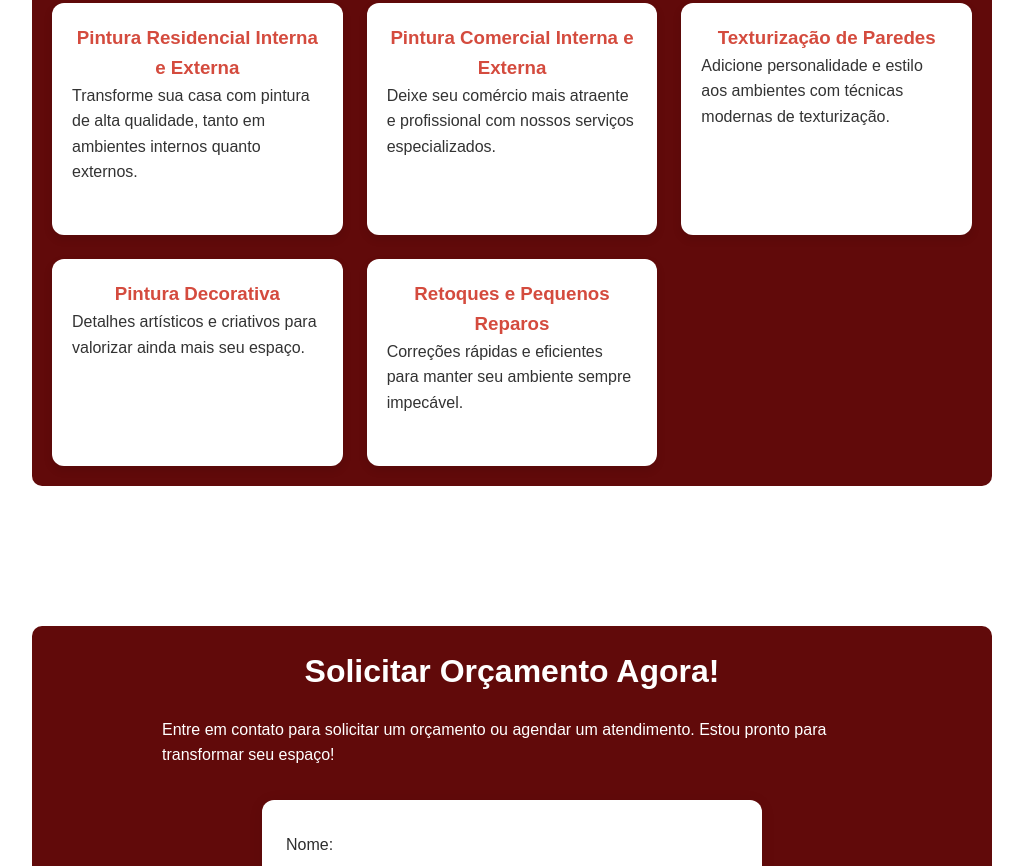
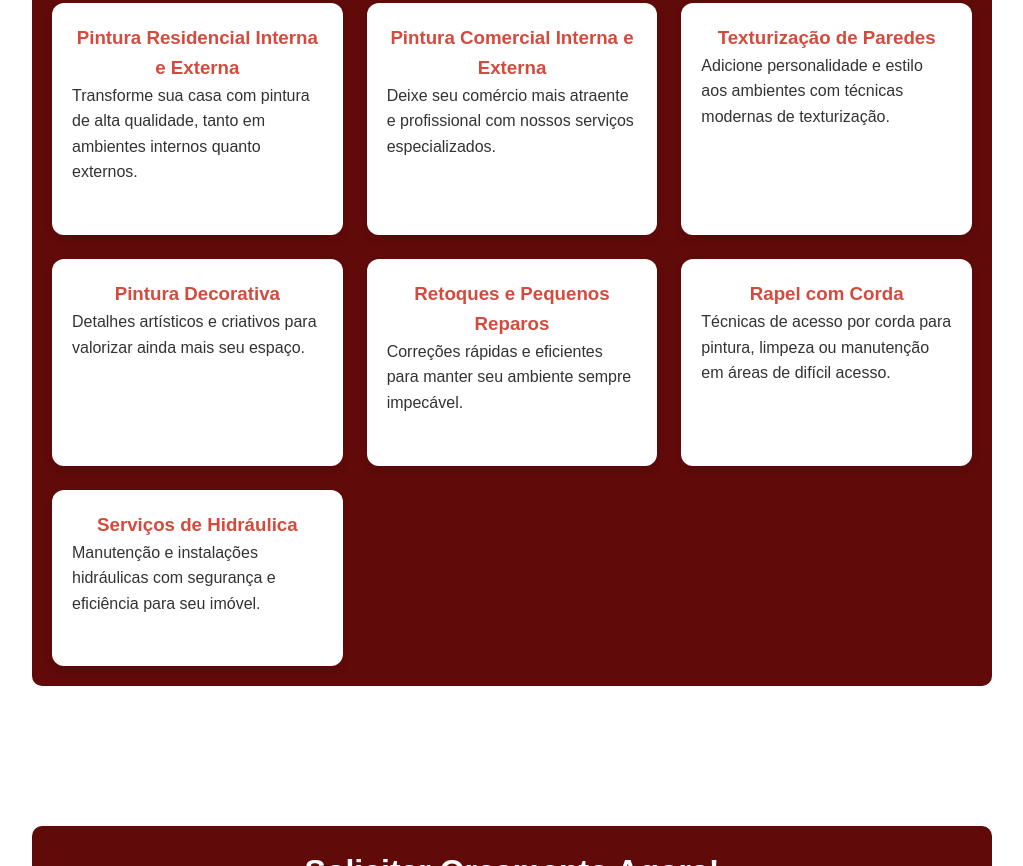
Before and after one commit to Saggini/Cardoso-Arte-e-Pintura, a plain HTML site: page index.html in a window 1280 px wide. Shown: the part 854-1720 px from the top of the page, without its empty margins (128-1151 px from the left). Drawn offline with Linux system fonts and the light colour scheme.

Commit message:
Update index.html

```diff
--- a/index.html
+++ b/index.html
@@ -17,7 +17,7 @@
       <h2>Sobre Mim</h2>
       <p>
         <span style="color: #fff;">
-          Olá! Sou o Cardoso profissional por trás da <strong>Cardoso Arte e Pintura</strong>, especializado em transformar ambientes com criatividade e perfeição nos detalhes. Com anos de experiência em pintura residencial e comercial, ofereço serviços de qualidade, pontualidade e preço justo.
+          Olá! Sou o Jaco Cardoso profissional por trás da <strong>Cardoso Arte e Pintura</strong>, especializado em transformar ambientes com criatividade e perfeição nos detalhes. Com anos de experiência em pintura residencial e comercial, ofereço serviços de qualidade, pontualidade e preço justo.
           Meu compromisso é superar suas expectativas e deixar seu espaço renovado e acolhedor.
         </span>
       </p>
@@ -55,6 +55,16 @@
         <p>Correções rápidas e eficientes para manter seu ambiente sempre impecável.</p>
       </div>
 
+      <div class="service-card" style="background: white; border-radius: 12px; padding: 20px; box-shadow: 0 4px 10px rgba(0,0,0,0.1);">
+        <h3 style="color: #d44b3e;">Rapel com Corda</h3>
+        <p>Técnicas de acesso por corda para pintura, limpeza ou manutenção em áreas de difícil acesso.</p>
+      </div>
+
+      <div class="service-card" style="background: white; border-radius: 12px; padding: 20px; box-shadow: 0 4px 10px rgba(0,0,0,0.1);">
+        <h3 style="color: #d44b3e;">Serviços de Hidráulica</h3>
+        <p>Manutenção e instalações hidráulicas com segurança e eficiência para seu imóvel.</p>
+    </div>
+
     </div>
   </div>
 </section>
@@ -86,6 +96,8 @@
       <option value="Texturização de Paredes">Texturização de Paredes</option>
       <option value="Pintura Decorativa">Pintura Decorativa</option>
       <option value="Retoques e Pequenos Reparos">Retoques e Pequenos Reparos</option>
+      <option value="Rapel com Corda">Rapel com Corda</option>
+      <option value="Serviços de Hidráulica">Serviços de Hidráulica</option>
     </select>
   </div>
   <div class="form-group">
```
